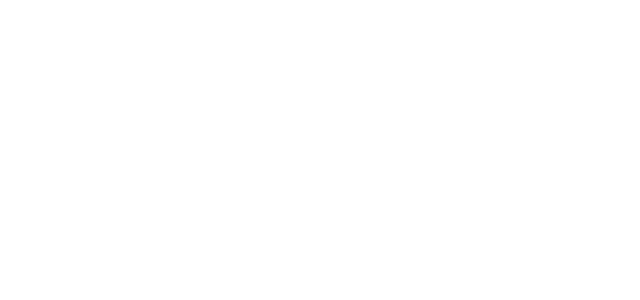
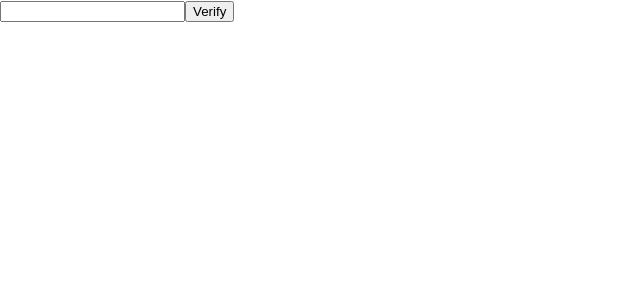
Before and after one commit to thakurvivek67/Expense-Tracker-App, a React (Create React App) app: page /verify in a window 1280 px wide. Before the commit this address had no page. Shown: the top 300 px of the page, without its empty margins (0-640 px from the left). Built offline with nearby package versions, Linux system fonts and the light colour scheme.

Commit message:
Email Verification

```diff
--- a/src/App.js
+++ b/src/App.js
@@ -4,6 +4,7 @@
 import { Routes, Route } from "react-router-dom";
 import HomePage from "./components/Home/HomePage";
 import Profile from "./components/Home/Profile";
+import Verfiy from "./components/Auth/Verfiy";
 
 
 
@@ -15,7 +16,9 @@
         <Route path="/" element={<Signin/>} />
         <Route path="/login" element={<Login/>} />
         <Route path="/home" element={<HomePage />} />
+        <Route path="/verify" element={<Verfiy/>} />
         <Route path="/profile" element={<Profile/>} />
+
 
       </Routes>
     </div>
--- a/src/components/Auth/Login.js
+++ b/src/components/Auth/Login.js
@@ -14,9 +14,9 @@
   const signinUser = () => {
     signInWithEmailAndPassword(auth, email, password)
       .then((userCredential) => {
-        console.log("Login success");
+
         alert("Login successful");
-        navigate("/home"); // Redirect to home page on successful login
+        navigate("/verify"); // Redirect to home page on successful login
       })
       .catch((error) => {
         console.error(error.message);
--- /dev/null
+++ b/src/components/Auth/Verfiy.js
@@ -0,0 +1,38 @@
+import React, { useState } from 'react';
+import { useNavigate } from 'react-router-dom';
+import { getAuth, sendEmailVerification } from 'firebase/auth';
+
+const Verify = () => {
+  const [verificationSent, setVerificationSent] = useState(false);
+  const auth = getAuth();
+  const navigate = useNavigate();
+
+  const handleVerify = () => {
+    sendEmailVerification(auth.currentUser)
+      .then(() => {
+        // Email verification sent successfully
+        setVerificationSent(true); // Update state to indicate verification sent
+        // Navigation to '/profile' happens only after successful verification
+      })
+      .catch((error) => {
+        // Handle errors
+        console.error("Error sending email verification:", error.message);
+      });
+  };
+
+  // Render UI based on whether verification link is sent
+  return (
+    <div>
+      {!verificationSent ? (
+        <div>
+          <input type='email' />
+          <button onClick={handleVerify}>Verify</button>
+        </div>
+      ) : (
+        <p>Email verification link sent. Please check your email.</p>
+      )}
+    </div>
+  );
+};
+
+export default Verify;
--- a/src/components/Home/Profile.js
+++ b/src/components/Home/Profile.js
@@ -1,7 +1,7 @@
-import { ref, uploadBytes } from "firebase/storage";
+import { ref, getDatabase, onValue, push } from "firebase/database";
 import { useState, useEffect } from "react";
 import { v4 } from "uuid";
-import { push, ref as rtdbRef, onValue } from "firebase/database";
+import { uploadBytes, ref as storageRef } from "firebase/storage";
 import { imgDB, rtdb } from "../Auth/Firebase";
 
 const Profile = () => {
@@ -10,12 +10,10 @@
   const [data, setData] = useState([]);
 
   const handleUpload = (e) => {
-    console.log(e.target.files[0]);
-    const imgs = ref(imgDB, `imgs/${v4()}`);
+    const imgs = storageRef(imgDB, `imgs/${v4()}`);
     uploadBytes(imgs, e.target.files[0])
       .then((snapshot) => {
-        console.log(snapshot, "imgs");
-        setImg(snapshot.ref.fullPath); // Storing the full path of the image
+        setImg(snapshot.ref.fullPath);
       })
       .catch((error) => {
         console.error("Error uploading image: ", error);
@@ -23,8 +21,8 @@
   };
 
   const handleClick = () => {
-    const dbRef = rtdb.ref(rtdb, "txtDB"); // Reference to the location in the database
-    dbRef.push({ txtVal: txt, imgUrl: img }) // Push and set data directly
+    const dbRef = ref(rtdb, "txtDB");
+    push(dbRef, { txtVal: txt, imgUrl: img })
       .then(() => {
         alert("Data Added");
       })
@@ -33,10 +31,8 @@
       });
   };
 
-
-
   const getData = () => {
-    const dbRef = rtdbRef(rtdb, "txtDB");
+    const dbRef = ref(rtdb, "txtDB");
     onValue(dbRef, (snapshot) => {
       const data = snapshot.val();
       if (data) {
```
